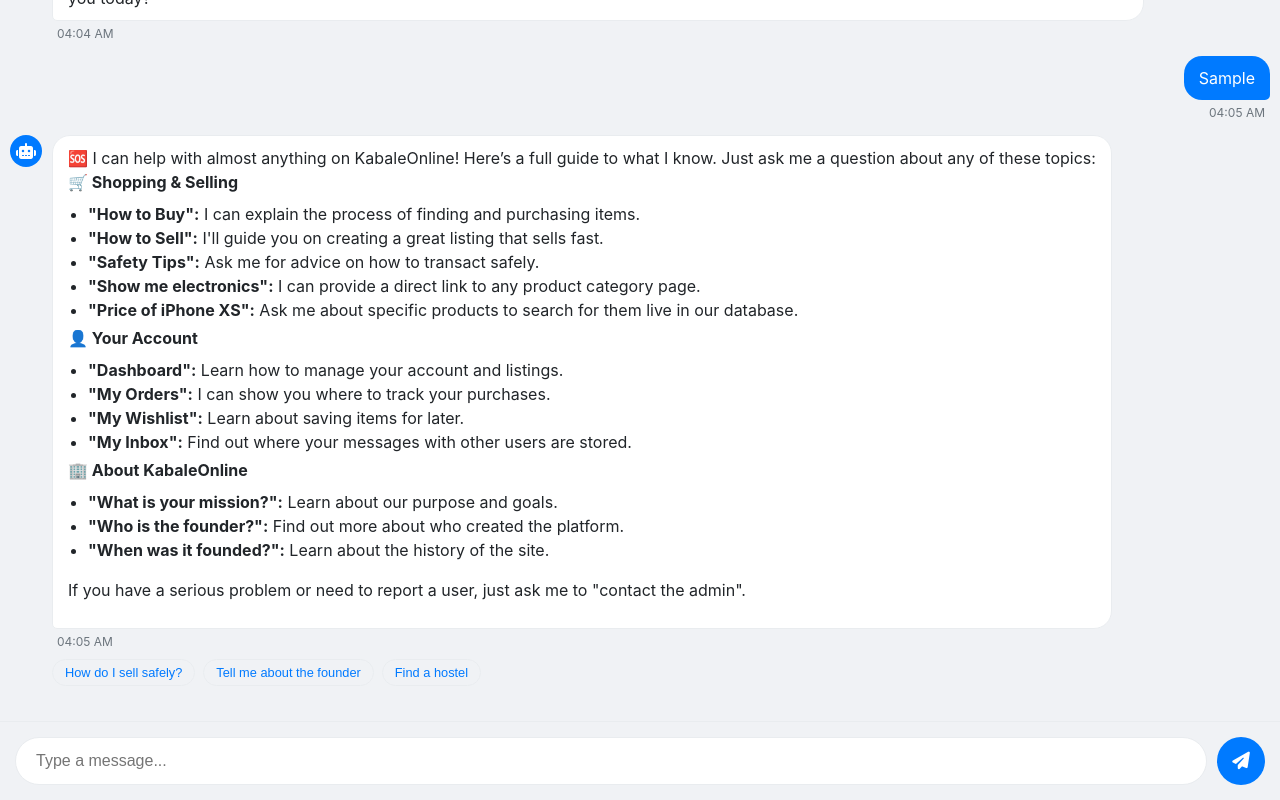
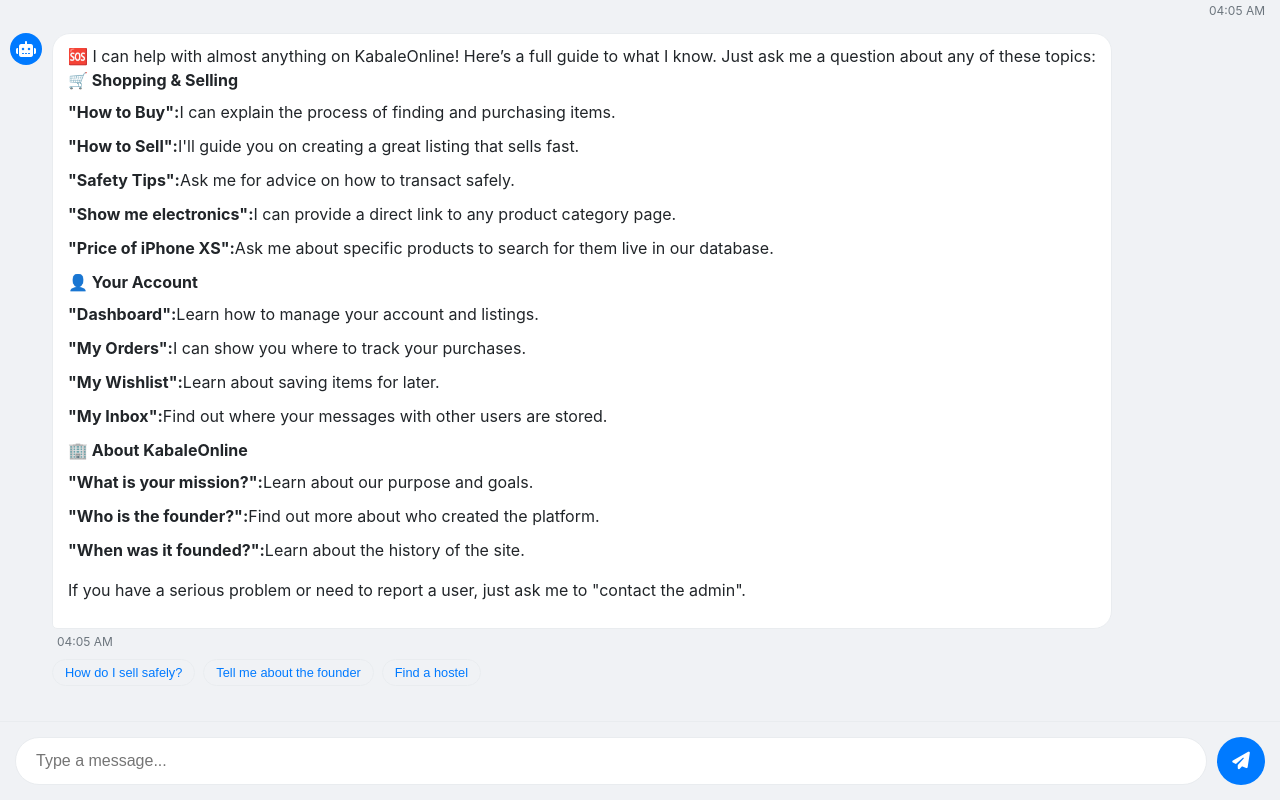
Before and after one commit to shopkabale/kabaleonline, a website: page chatbot.html in a window 1280 px wide. Both pictures are taken after typing "Sample" into the empty fields and a click on the button "Send Message". Drawn offline with Linux system fonts and the light colour scheme; no server answers.

Commit message:
Update chatbot.html

```diff
--- a/chatbot.html
+++ b/chatbot.html
@@ -56,6 +56,15 @@
         #message-input { flex-grow: 1; padding: 12px 20px; border-radius: 25px; border: 1px solid var(--border-color); background-color: var(--bg-card); color: var(--text-main); font-size: 1em; }
         #message-input:focus { outline: none; border-color: var(--ko-primary); }
         .chat-form button { padding: 0; width: 48px; height: 48px; border-radius: 50%; border: none; background-color: var(--ko-primary); color: white; cursor: pointer; font-size: 1.1em; flex-shrink: 0; }
+.received ul {
+    list-style-type: none; /* Remove bullet points for a cleaner look with images */
+    padding-left: 0;
+}
+.received li {
+    display: flex;
+    align-items: center;
+    margin-bottom: 10px;
+}
     </style>
 </head>
 <body class="light-mode">
```
